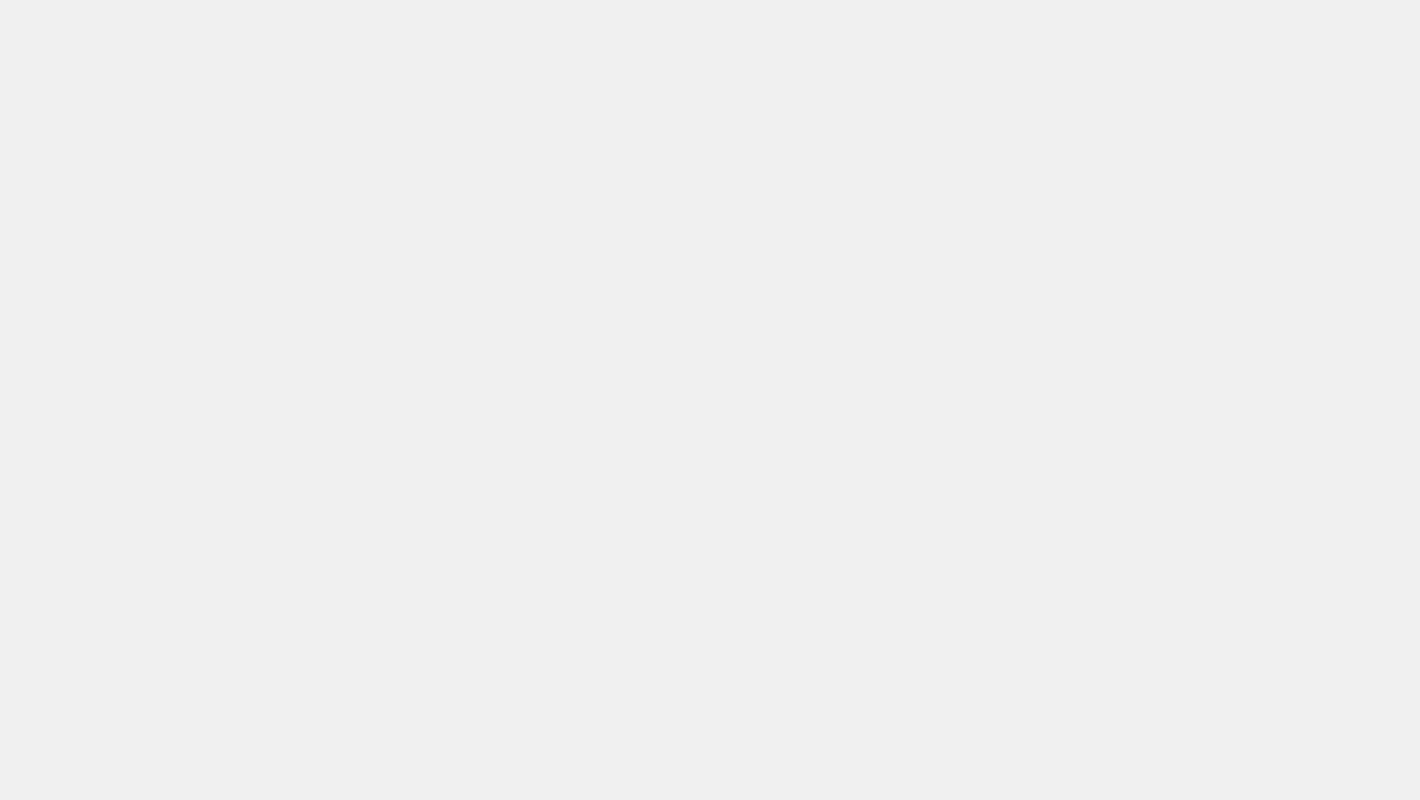
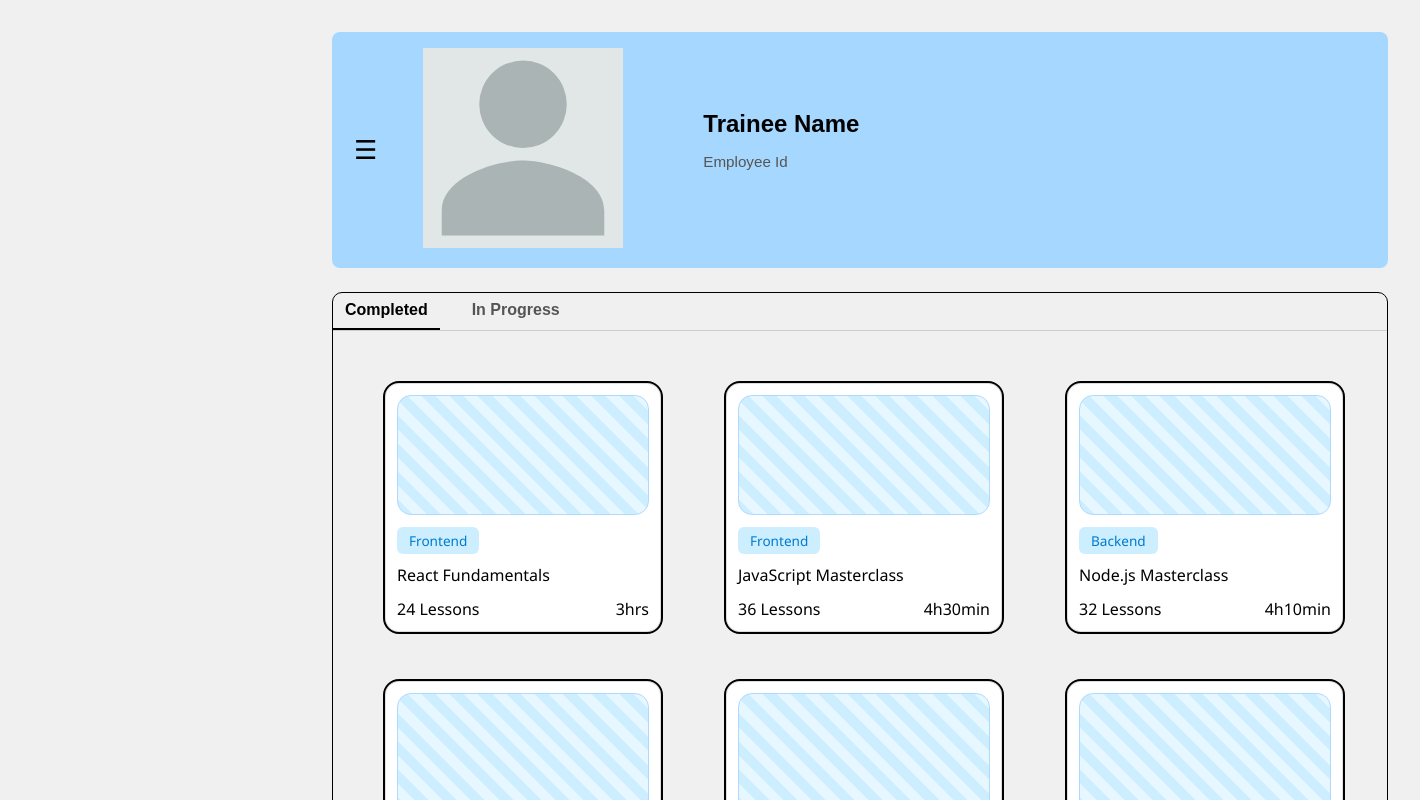
Before and after one commit to subhashini-git123/lms-project, a React (Create React App) app: page /task-tracker in a window 1280 px wide. Before the commit this address had no page. Shown: the top 800 px of the page, 1420 px wide, since content can reach past the window. Built offline with nearby package versions, Linux system fonts and the light colour scheme.

Commit message:
css is updated

```diff
--- a/src/App.js
+++ b/src/App.js
@@ -20,7 +20,7 @@
 import 'primeicons/primeicons.css';
 import Upload from './pages/Upload'
 import Chat from './pages/Chat'
-
+import TaskTracker from './pages/TaskTracker'
 function App() {
   return (
         <CourseProvider>
@@ -42,7 +42,7 @@
                   <Route path="/schedule" element={<Schedule/>}></Route>
                    <Route path="/upload" element={<Upload />} />
                      <Route path="/Forum-chat" element={<Chat />} />
-
+  <Route path="/task-tracker" element={<TaskTracker/>} />
       </Routes>
     </Router>
     </CourseProvider>
--- a/src/components/Sidebar.css
+++ b/src/components/Sidebar.css
@@ -4,6 +4,7 @@
   padding: 20px;
   position: fixed;
   left: 0;
+  top: 0;
   background-color: #f0f0f0;
   box-sizing: border-box;
 }
--- a/src/components/Toggle.css
+++ b/src/components/Toggle.css
@@ -1,6 +1,6 @@
 .hamburger {
-  position: fixed;
-  top: 25px;
+  position: relative;
+
   font-size: 26px;
   background: none;
   border: none;
--- a/src/pages/TaskTracker.css
+++ b/src/pages/TaskTracker.css
@@ -1,6 +1,7 @@
 .task-tracker {
   padding: 2rem;
-  font-family: Arial, sans-serif;
+width: 70rem;
+margin-left: 300px;
 }
 
 .trainee-card {
@@ -80,7 +81,7 @@
 .tracker-container{
        display: grid;
     grid-template-columns: repeat(3, 1fr);
-    gap: 67px;
+    gap: 45px;
     padding: 50px;
     box-sizing: border-box;
 }
--- a/src/pages/TaskTracker.js
+++ b/src/pages/TaskTracker.js
@@ -148,7 +148,7 @@
 import "./TaskTracker.css";
 import { IoPersonSharp } from "react-icons/io5";
 import Card from "../components/Card";
-
+import Toggle from "../components/Toggle";
 const TaskTracker = () => {
   const { continueCourses, suggestedCourses } = useCourses();
   const [activeTab, setActiveTab] = useState("completed","inprogress");
@@ -157,6 +157,7 @@
     <div className="task-tracker">
       {/* Trainee Info */}
       <div className="trainee-card">
+        <Toggle/>
         <div>
           <IoPersonSharp className="trainee-photo" />
         </div>
```
